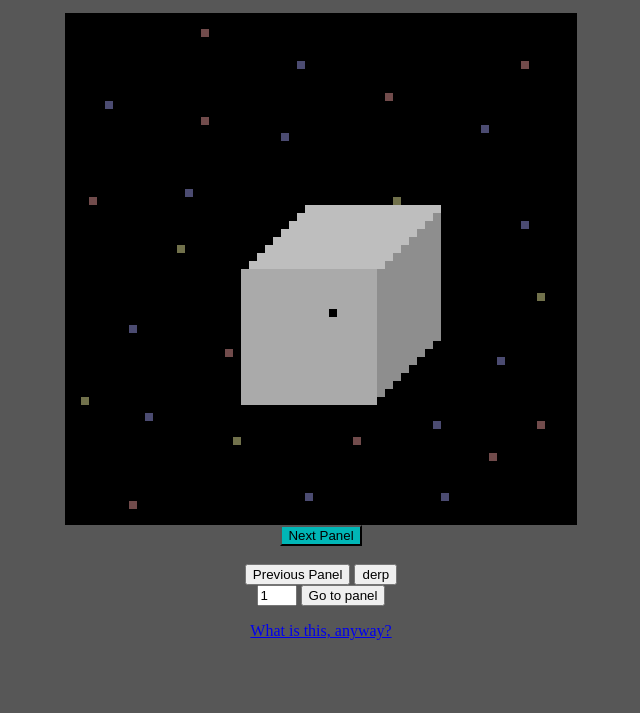
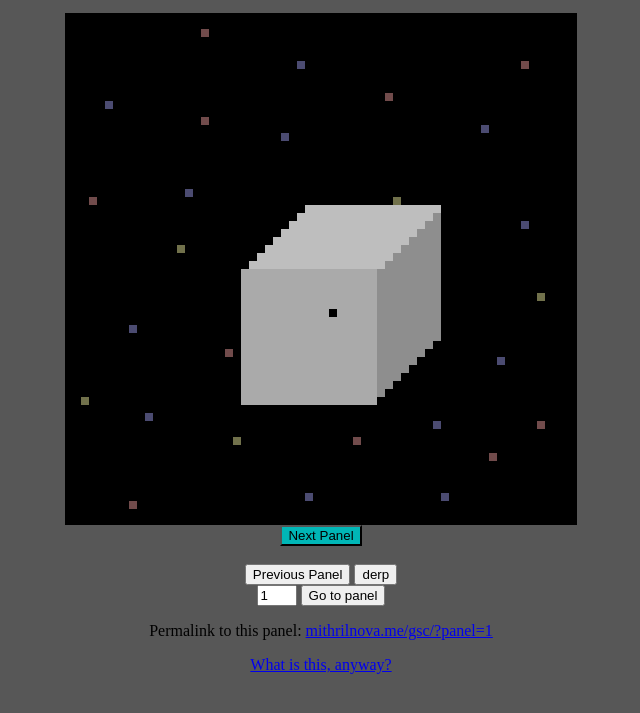
Before and after one commit to pdwood/mithrilnova, a plain HTML site: page gsc/index.html in a window 1280 px wide. Shown: the part 87-800 px from the top of the page, without its empty margins (319-959 px from the left). Drawn offline with Linux system fonts and the light colour scheme.

Commit message:
Query strings in url make page load too slowly, but are useful for permalinking. Attempted compromise.

```diff
--- a/gsc/index.html
+++ b/gsc/index.html
@@ -16,43 +16,34 @@
 		</style>
 		<script type="text/javascript">
 			function getPanelNumber(){
-				//var oldSrc = document.getElementById('panel').src;
-				//alert(oldSrc);
-				//return parseInt(oldSrc.substring(oldSrc.lastIndexOf('/')+1,oldSrc.lastIndexOf('.')));
-				var url = window.location.href;
-				var number = parseInt(url.substring(url.lastIndexOf('=')+1));
-				//alert(number);
-				if(isNaN(number)){
-					number = 1;
-				}
-				//alert(number);
-				return number;
+				var oldSrc = document.getElementById('panel').src;
+				return parseInt(oldSrc.substring(oldSrc.lastIndexOf('/')+1,oldSrc.lastIndexOf('.')));
 			}
 			function derp(){
 				document.getElementById('derp').innerHTML += "derp";
 			}
 			function setPanel(panel){
-				//alert("setting panel to "+panel);
 				document.getElementById('panel').src = panel + ".gif";
 				document.getElementById("jump").elements[0].value = panel;
+				document.getElementById("permalink").innerHTML = "mithrilnova.me/gsc/?panel="+getPanelNumber();
+				document.getElementById("permalink").href = "?panel="+getPanelNumber();
 			}
-			//function next(){
-			//	return (getPanelNumber()+1) + ".gif";
-			//}
 			function changePanel(offset){
-				window.location.href = "?panel="+(getPanelNumber()+offset);
+				//window.location.href = "?panel="+(getPanelNumber()+offset);
+				setPanel(getPanelNumber()+offset);
 			}
 			function jump(){
 				setPanel(document.getElementById("jump").elements[0].value);
 			}
-			//function getCurrentPanel(){
-			//	return getPanelNumber()+".gif";
-			//}
-			function loadPanel(){
-				//alert("loading panel");
-				setPanel(getPanelNumber());
+			function init(){
+				var url = window.location.href;
+				var number = parseInt(url.substring(url.lastIndexOf('=')+1));
+				if(isNaN(number)){
+					number = 1;
+				}
+				setPanel(number);
 			}
-			window.onload = loadPanel;
+			window.onload = init;
 		</script>
 	</head>
 	<body style="background-color:#575757">
@@ -66,15 +57,17 @@
 		<p id=derp>?</p>
 		<img id=panel src="1.gif" alt="more panels coming soon">
 		<br>
-		<button type="button" onclick="changePanel(1)" style="background:#00b6b6">Next Panel</button> <!--a href="javascript:changePanel(1)">Next panel</a-->
+		<button type="button" onclick="changePanel(1)" style="background:#00b6b6">Next Panel</button>
 		<br><br>
 		<button type="button" onclick="changePanel(-1)">Previous Panel</button>
-		<!--button type="button" onclick="setPanel(1)">First Panel</button-->
 		<button type="button" onclick="derp()">derp</button>
 		<br>
-		<form id="jump">
+		<form id="jump" action="javascript:jump()">
 			<input id="gotopanel" type="number" name="panel" min="1" value="1" style="width:3em">
 			<input type="button" onclick="jump()" value="Go to panel">
+		<p class=small>
+			Permalink to this panel: <a id=permalink href="?panel=1">mithrilnova.me/gsc/?panel=1</a>
+		</p>
 		<p class=small>
 			<a href="about.html">What is this, anyway?</a>
 		</p>
```
Also changed, not shown: gsc/-1.gif (added), gsc/19.gif (added), gsc/20.gif (added).
